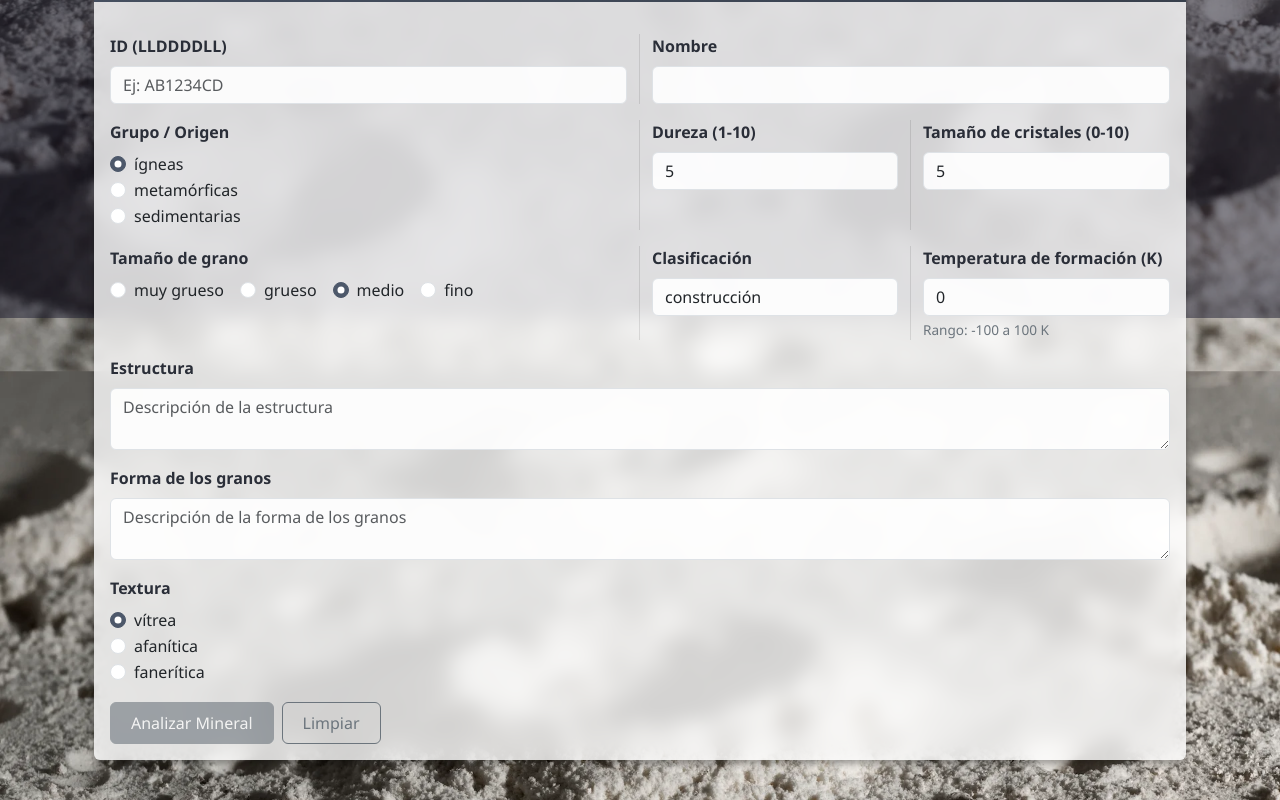
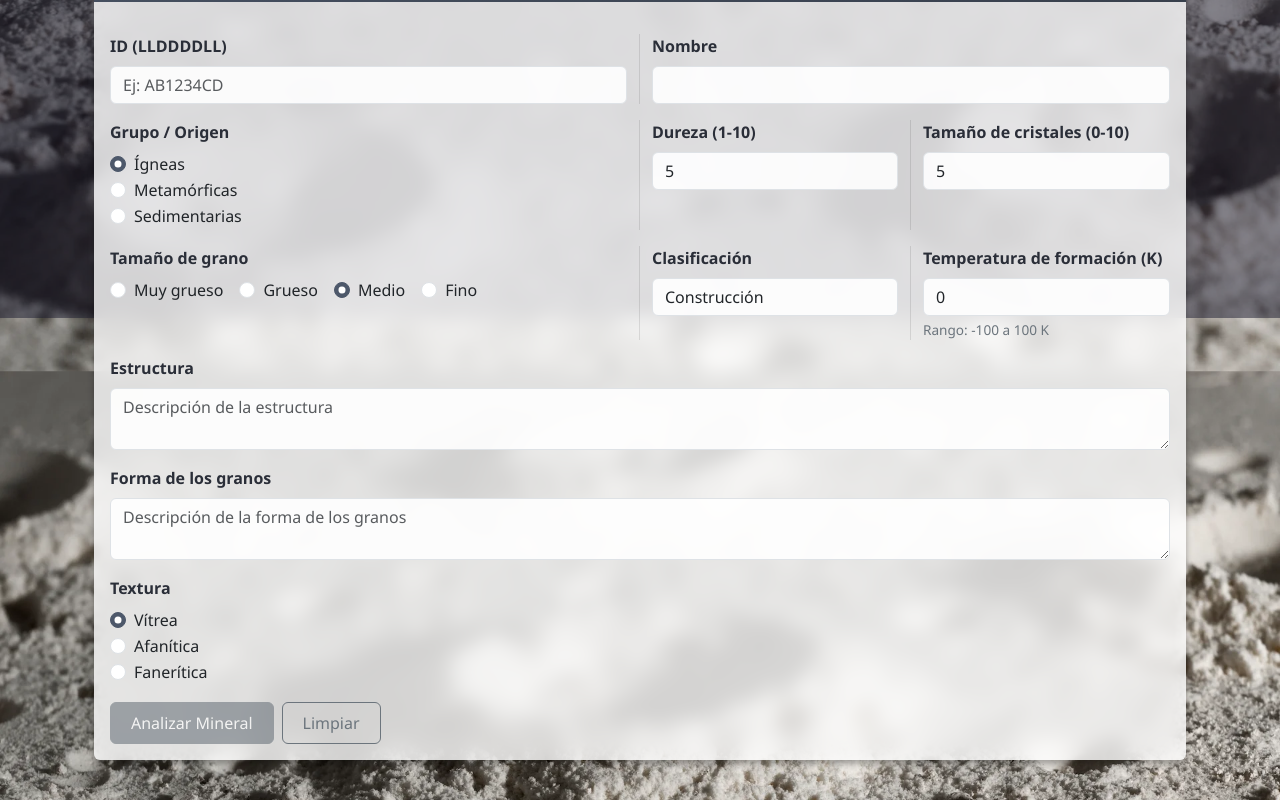
Before and after one commit to analacima-sys/moduloLunarAngular, an Angular app: page / in a window 1280 px wide. Shown: the part 482-1282 px from the top of the page. Built offline with nearby package versions, Linux system fonts and the light colour scheme.

Commit message:
en los enum, cambio el texto a mayúscula (la primera letra)

```diff
--- a/src/types.ts
+++ b/src/types.ts
@@ -1,7 +1,7 @@
 // src/types.ts
-
+/*
 export enum TipoRoca {
-  Ignea = 'ígneas',
+  Ignea = 'Ígneas',
   Metamorfica = 'metamórficas',
   Sedimentaria = 'sedimentarias'
 }
@@ -25,6 +25,33 @@ export enum Clasificacion {
   Utensilios = 'utensilios',
   Machacadas = 'machacadas'
 }
+*/
+
+export enum TipoRoca {
+  Ignea = 'Ígneas',
+  Metamorfica = 'Metamórficas',
+  Sedimentaria = 'Sedimentarias'
+}
+
+export enum TamanoGrano {
+  MuyGrueso = 'Muy grueso',
+  Grueso = 'Grueso',
+  Medio = 'Medio',
+  Fino = 'Fino'
+}
+
+export enum Textura {
+  Vitrea = 'Vítrea',
+  Afanitica = 'Afanítica',
+  Faneritica = 'Fanerítica'
+}
+
+export enum Clasificacion {
+  Construccion = 'Construcción',
+  Ornamental = 'Ornamental',
+  Utensilios = 'Utensilios',
+  Machacadas = 'Machacadas'
+}
 
 export interface Mineral {
   id: string;
@@ -41,6 +68,7 @@ export interface Mineral {
 }
 
 // Traducciones para formato americano
+/*
 export const TRADUCCIONES_EN: Record<string, string> = {
   'ígneas': 'igneous',
   'metamórficas': 'metamorphic',
@@ -57,3 +85,20 @@ export const TRADUCCIONES_EN: Record<string, string> = {
   'utensilios': 'utensils',
   'machacadas': 'crushed'
 };
+*/
+export const TRADUCCIONES_EN: Record<string, string> = {
+  'Ígneas': 'Igneous',
+  'Metamórficas': 'Metamorphic',
+  'Sedimentarias': 'Sedimentary',
+  'Muy grueso': 'Very coarse',
+  'Grueso': 'Coarse',
+  'Medio': 'Medium',
+  'Fino': 'Fine',
+  'Vítrea': 'Vitreous',
+  'Afanítica': 'Aphanitic',
+  'Fanerítica': 'Phaneritic',
+  'Construcción': 'Construction',
+  'Ornamental': 'Ornamental',
+  'Utensilios': 'Utensils',
+  'Machacadas': 'Crushed'
+}
```
